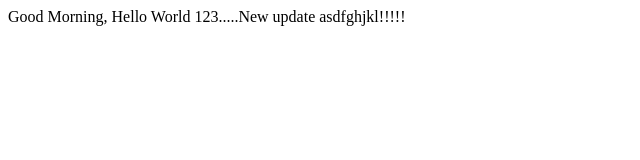
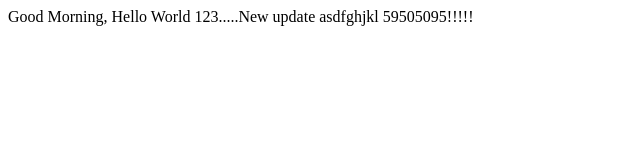
Before and after one commit to splunklearners/myjenkinsdemo, a plain HTML site: page docker-compose/webapp/index.html in a window 1280 px wide. Shown: the whole page, without its empty margins (0-640 px from the left). Drawn offline with Linux system fonts and the light colour scheme.

Commit message:
Update index.html

```diff
--- a/docker-compose/webapp/index.html
+++ b/docker-compose/webapp/index.html
@@ -1,3 +1,3 @@
 <body>
-   Good Morning, Hello World 123.....New update  asdfghjkl!!!!!</b>
+   Good Morning, Hello World 123.....New update  asdfghjkl  59505095!!!!!</b>
     </body>
```
